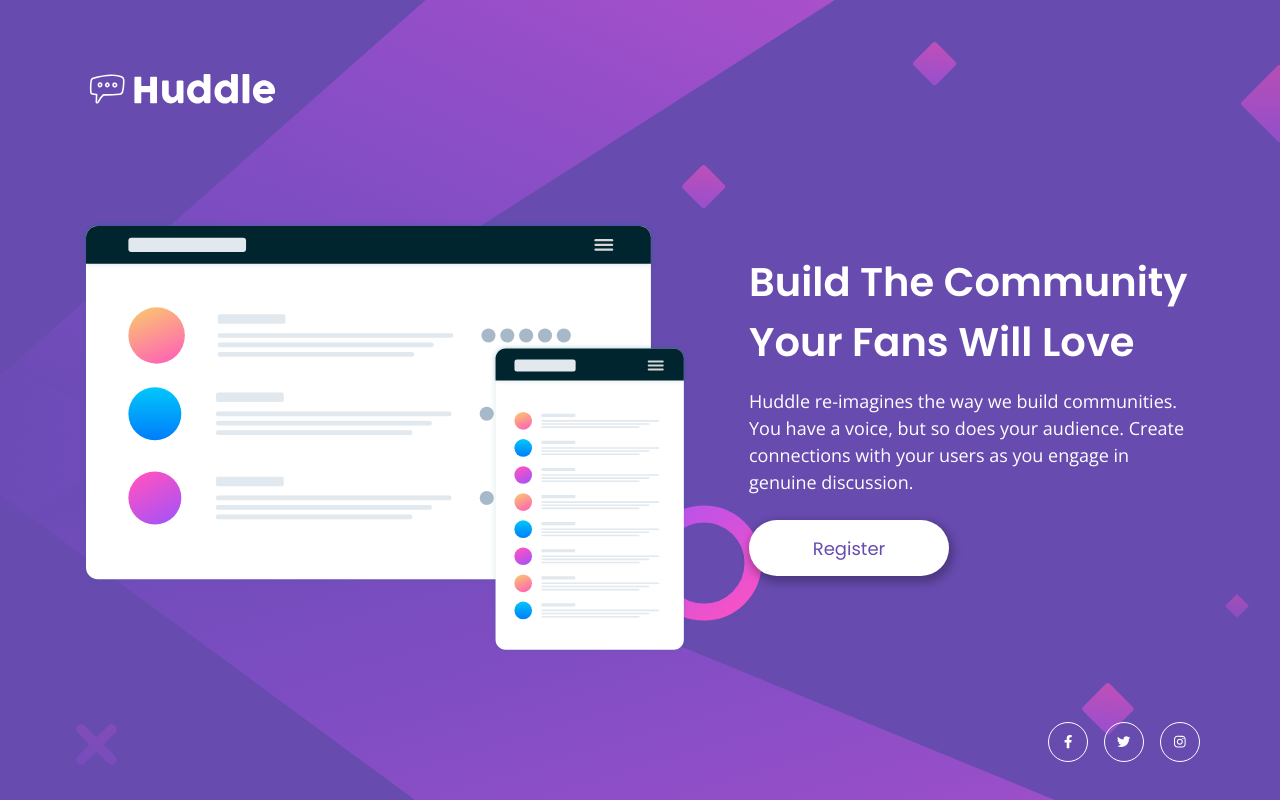
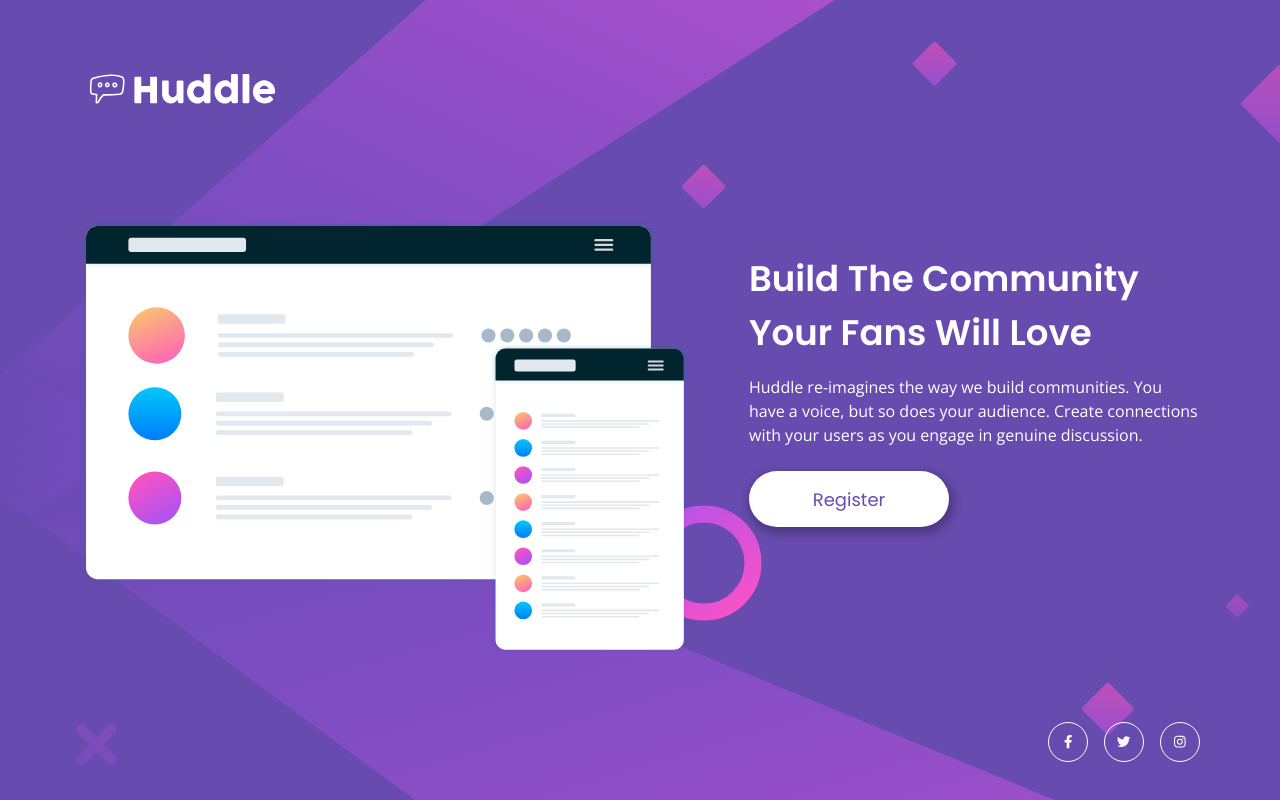
Before and after one commit to tloyan/frontendmentor, a Next.js app: page /frontendmentor/challenge/huddle-landing-page-with-single-introductory-section in a window 1280 px wide. Built offline with nearby package versions, Linux system fonts and the light colour scheme; a web font is replaced by a local one.

Commit message:
huddle-landing-page-with-single-introductory-section: adjusting font size without spnding too much time

```diff
--- a/components/frontendmentor/challenge/HuddleLandingPageWithSingleIntroductorySectionComponent/style.module.css
+++ b/components/frontendmentor/challenge/HuddleLandingPageWithSingleIntroductorySectionComponent/style.module.css
@@ -62,15 +62,16 @@
 
 .main_content > h1 {
   font-family: var(--font-family-header);
-  font-size: 2.4rem;
+  font-size: min(6.4vw, 3rem);
   font-weight: var(--weight-semi-bold);
-  line-height: 3.6rem;
+  line-height: min(9.6vw, 4.5rem);
 }
 
 .main_content > p {
   margin-top: 1.6rem;
 
-  line-height: 2.4rem;
+  font-size: min(4.267vw, 2rem);
+  line-height: min(6.4vw, 3rem);
 }
 
 .main_content > button {
@@ -138,7 +139,7 @@
 }
 
 
-@media(min-width: 1275px) {
+@media(min-width: 1024px) and (orientation: landscape) {
   .container {
     padding-top: 6.4rem;
     padding-left: 8rem;
@@ -175,14 +176,14 @@
 
   .main_content > h1 {
     max-width: 25ch;
-    font-size: 4rem;
-    line-height: 6rem;
+    font-size: 2.778vw;
+    line-height: 4.167vw;
   }
 
   .main_content > p {
     max-width: 50ch;
-    font-size: 1.8rem;
-    line-height: 2.7rem;
+    font-size: 1.25vw;
+    line-height: 1.875vw;
   }
 
   .main_content > button {
```
